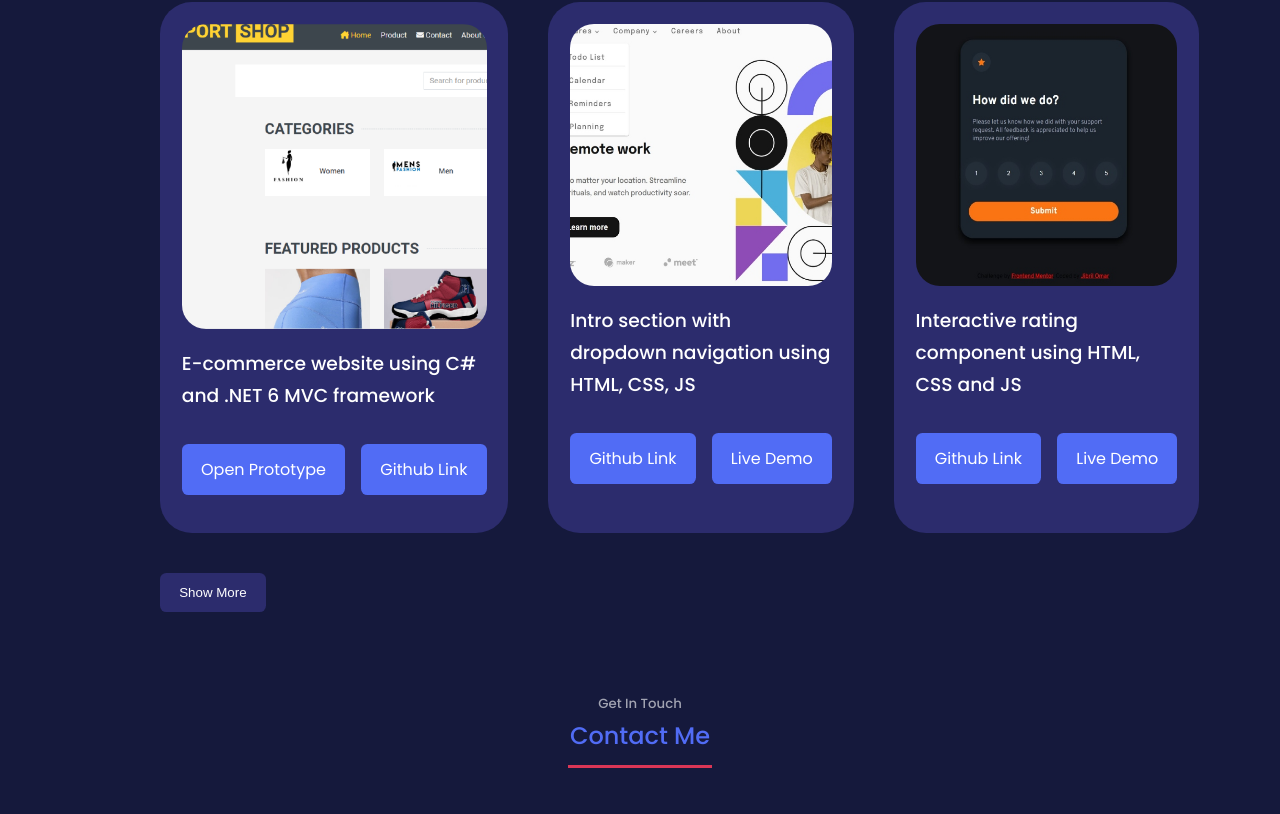
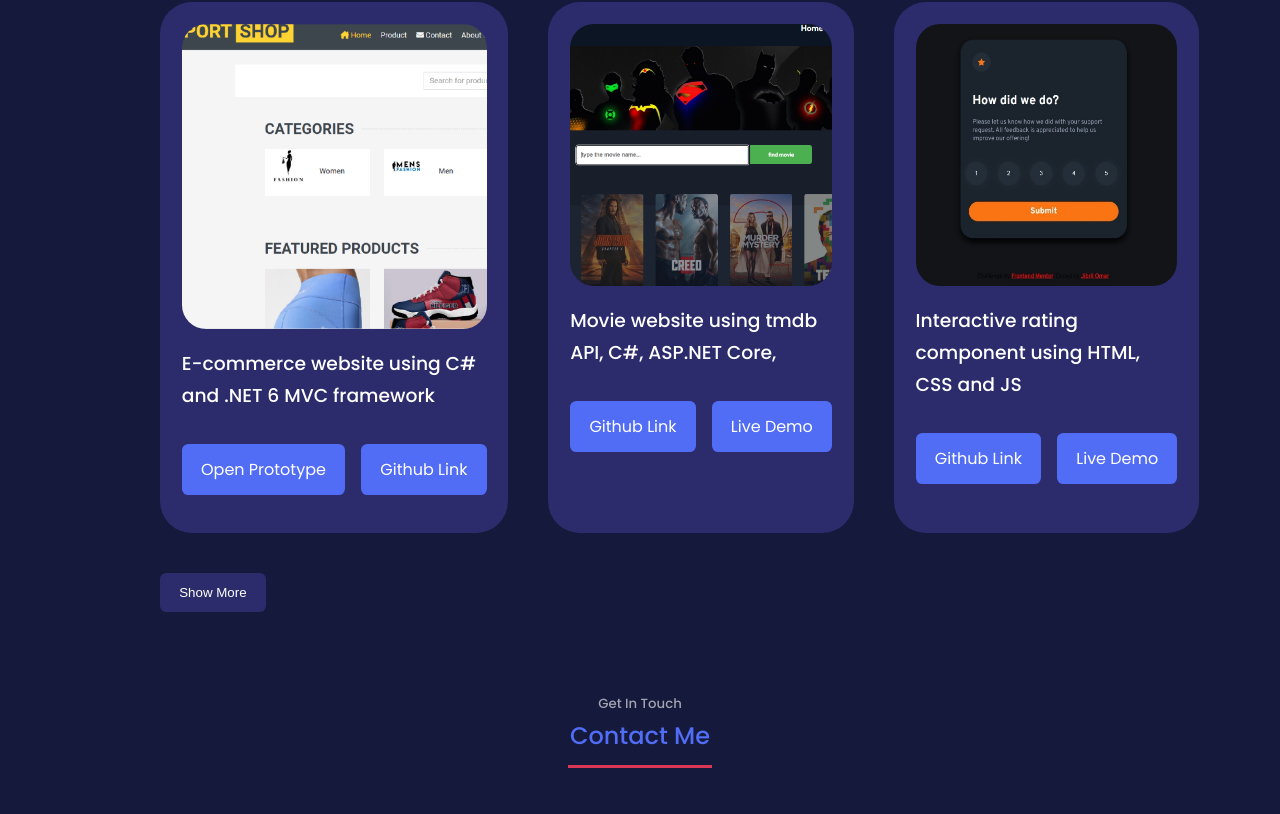
Before and after one commit to jibrilosman/portfolio-website, a React (Create React App) app: page / in a window 1280 px wide. Shown: the part 2821-3635 px from the top of the page. Built offline with nearby package versions, Linux system fonts and the light colour scheme.

Commit message:
modified portfolio data and added new image for project 1

```diff
--- a/src/components/portfolio/Data.js
+++ b/src/components/portfolio/Data.js
@@ -1,4 +1,4 @@
-import IMG1 from '../../assets/project-1.jpg'
+import IMG1 from '../../assets/project-1.png'
 import IMG2 from '../../assets/project-2.jpg'
 import IMG3 from '../../assets/project-3.jpg'
 import IMG4 from '../../assets/project-4.png'
@@ -8,14 +8,15 @@ import IMG7 from '../../assets/project-7.png'
 import IMG8 from '../../assets/project-8.png'
 import IMG9 from '../../assets/project-9.png'
 import IMG10 from '../../assets/project-10.png'
+import IMG11 from '../../assets/project-11.jpg'
 
 const data = [
     {
       id: 1,
       image: IMG1,
-      title: 'Intro section with dropdown navigation using HTML, CSS, JS',
-      github: 'https://github.com/jibrilosman/Intro-section-with-dropdown-navigation',
-      demo: 'https://jibrilosman.github.io/Intro-section-with-dropdown-navigation/',
+      title: 'Movie website  using tmdb API, C#, ASP.NET Core, ',
+      github: 'https://github.com/jibrilosman/MovieMania2',
+      demo: 'https://movie--mania.herokuapp.com/',
 
     },
     {
@@ -89,7 +90,15 @@ const data = [
         github: 'https://github.com/jibrilosman/four-card-feature-section-master',
         demo: 'https://four-card-feature-section-master-phi-brown.vercel.app/',
 
-      },
+    },
+    {
+      id: 11,
+      image: IMG11,
+      title: 'Intro section with dropdown navigation using HTML, CSS, JS',
+      github: 'https://github.com/jibrilosman/Intro-section-with-dropdown-navigation',
+      demo: 'https://jibrilosman.github.io/Intro-section-with-dropdown-navigation/',
+
+  },
 
 ]
 export default data
```
Also changed, not shown: src/assets/project-1.png (added), src/assets/project-11.jpg (renamed from src/assets/project-1.jpg).
